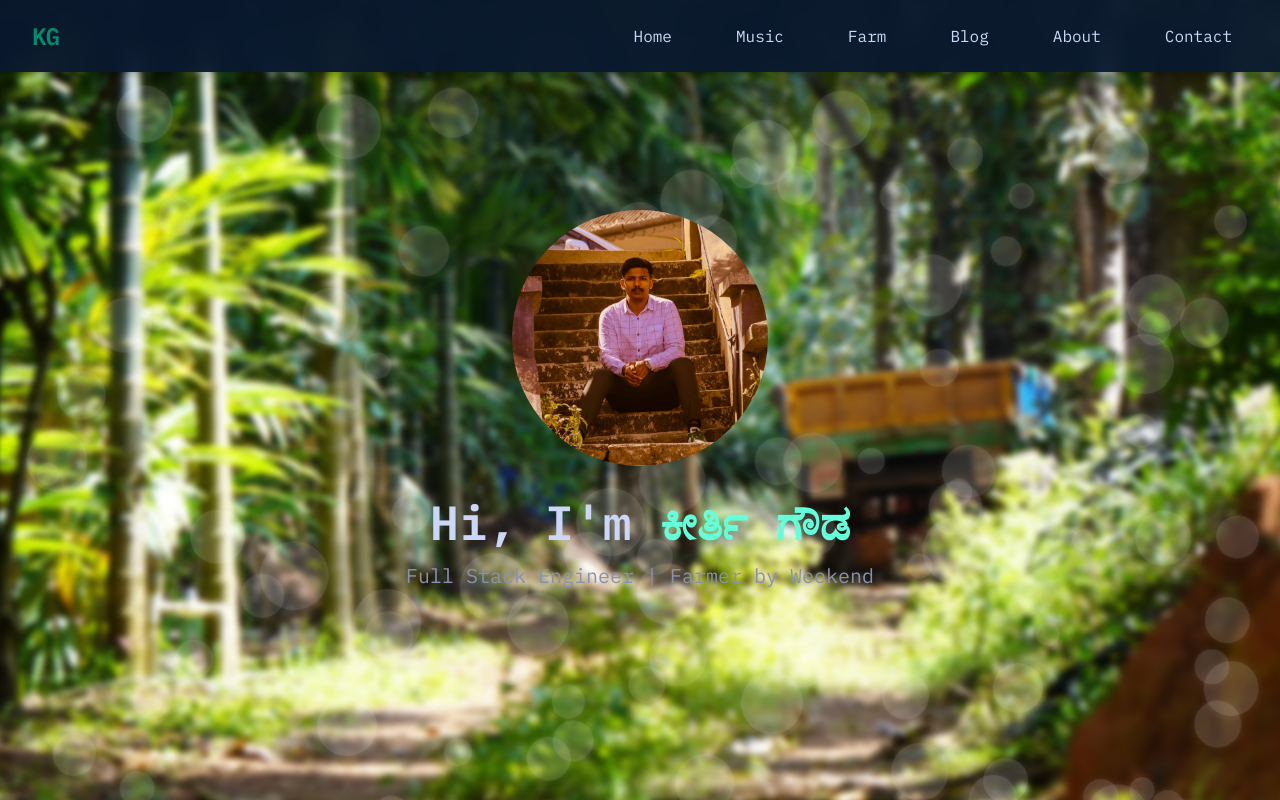
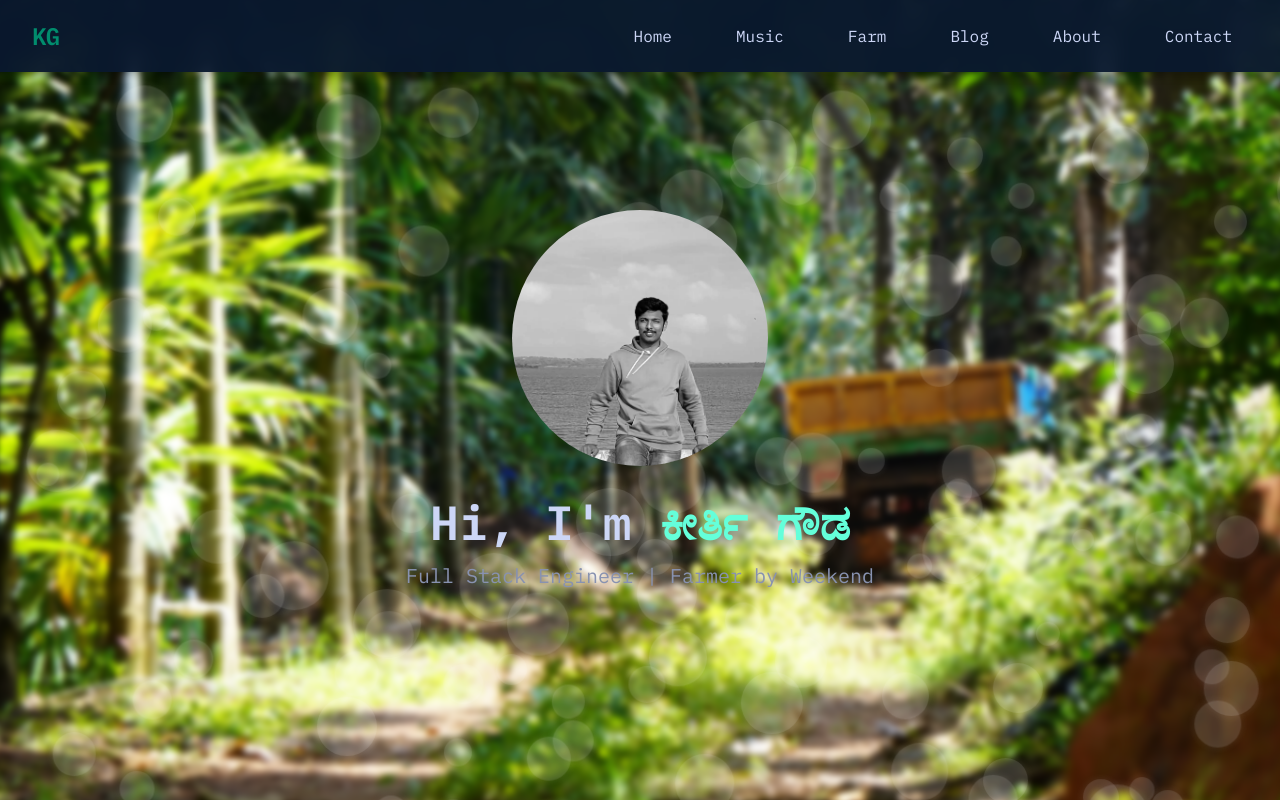
Before and after one commit to hyperwolf24/frontend.keerthigowda.com, a Next.js app: page / in a window 1280 px wide. Built offline with nearby package versions, Linux system fonts and the light colour scheme.

Commit message:
Changed home page image to old image v1

```diff
--- a/src/app/home/HomeContent.tsx
+++ b/src/app/home/HomeContent.tsx
@@ -80,7 +80,7 @@ export default function HomeContent() {
       <div className="relative z-10 text-center">
         <div className="relative w-64 h-64 mx-auto mb-8 rounded-full overflow-hidden">
           <Image
-            src="/images/keerthi-gowda3.webp"
+            src="/images/keerthi-gowda.webp"
             alt="Keerthi Gowda"
             fill
             className="object-cover"
```
